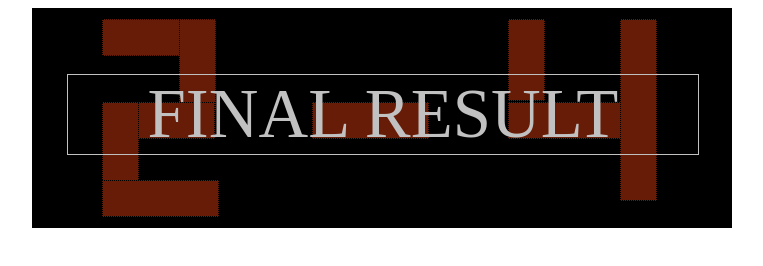
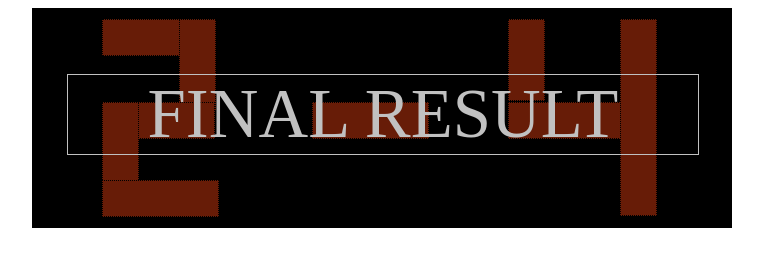
Before and after one commit to alexkanga/resultat, a plain HTML site: page index.html in a window 1280 px wide. Shown: the whole page, without its empty margins (258-1021 px from the left). Drawn offline with Linux system fonts and the light colour scheme.

Commit message:
fix height of last barre of number four

```diff
--- a/style.css
+++ b/style.css
@@ -72,7 +72,7 @@
 
 .barre9{
     width: 35px;
-    height: 180px;
+    height: 195px;
     left: 84%;
     top : 5%;
 }
```
